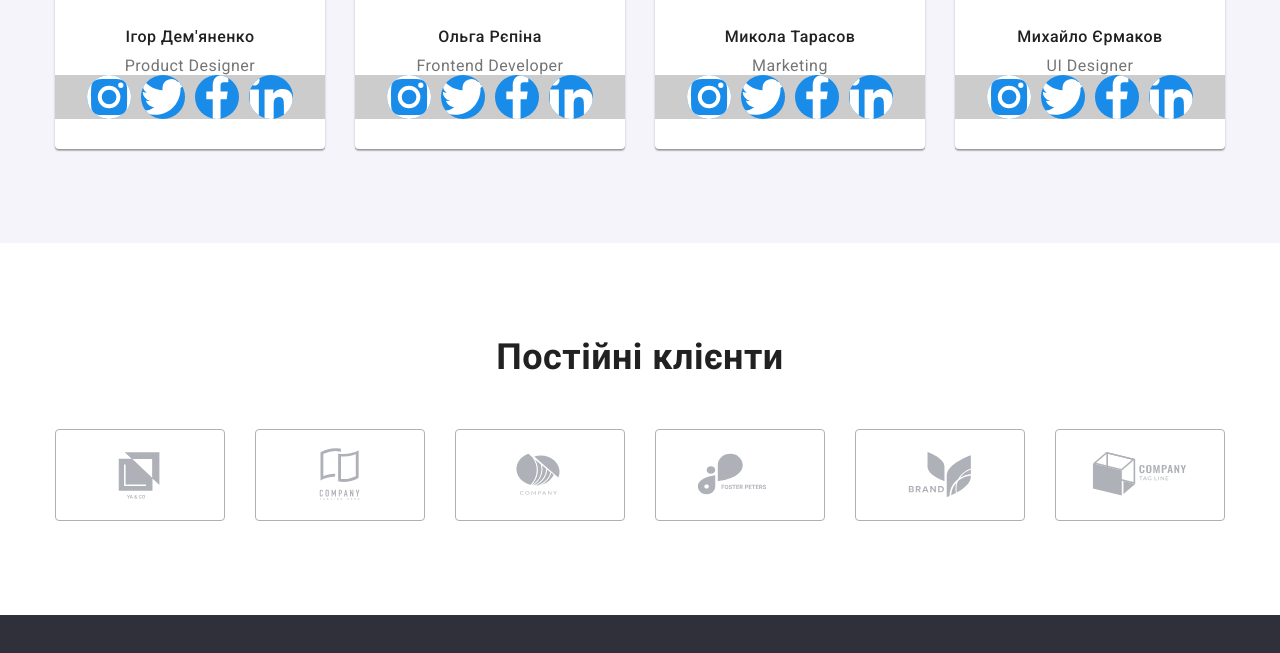
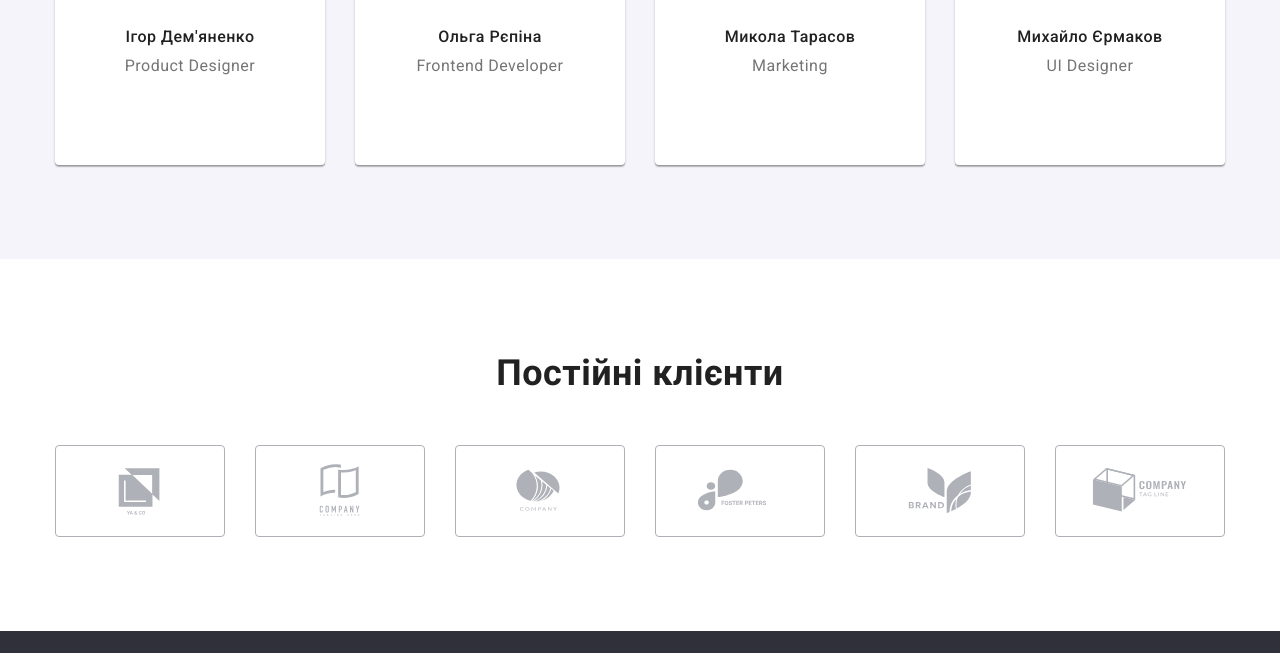
Before and after one commit to YablonskaTanya/goit-markup-hw-04, a plain HTML site: page index.html in a window 1280 px wide. Shown: the part 2045-2698 px from the top of the page. Drawn offline with nearby package versions, Linux system fonts and the light colour scheme.

Commit message:
добавляет изменения

```diff
--- a/css/styles.css
+++ b/css/styles.css
@@ -344,25 +344,32 @@ align-items: center;
 }
 
 .social-box{
-background-color: #ccc;
-display: flex;
-justify-content: center;
+    display: flex;
+    justify-content: center;
     align-items: center;
     gap: 10px;
+    margin-top: 16px;
 }
 
 
 .social-link{
-display: flex;
-justify-content: center;
-align-items: center;
+    display: flex;
+    justify-content: center;
+    align-items: center;
+
+    width: 44px;
+    height: 44px;
+    border-radius: 50%;
+
 
 }
 
+.social-link:hover {
+background-color: var(--accent-text-color);
+}
+
 .social-icon{
-background-color: #188CE8;
-width: 44px; height: 44px;
-border-radius: 50%;
+fill: #AFB1B8;
 }
 
 
```
